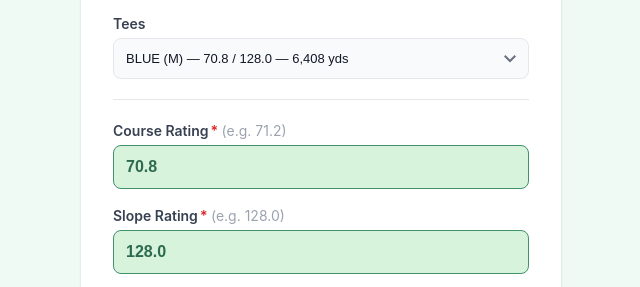
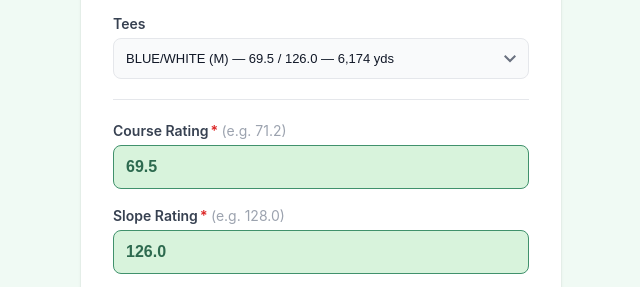
Before and after one commit to supernole1/esr-calculator, a website: page index.html in a window 1280 px wide. Shown: the part 487-774 px from the top of the page, 319-959 px from the left. Drawn offline with Linux system fonts and the light colour scheme.

Commit message:
Update Rocky Bayou course data

```diff
--- a/index.html
+++ b/index.html
@@ -875,14 +875,14 @@ select:focus-visible {
     "usga-14208": {
       "name": "Rocky Bayou Country Club",
       "location": "Niceville, FL",
-      "defaultTee": 2,
+      "defaultTee": 3,
       "tees": [
         {
           "name": "BLACK",
           "gender": "M",
           "par": 72,
-          "cr": 73,
-          "slope": 133,
+          "cr": 73.1,
+          "slope": 136,
           "yards": 6901
         },
         {
@@ -890,22 +890,22 @@ select:focus-visible {
           "gender": "M",
           "par": 72,
           "cr": 71.9,
-          "slope": 131,
-          "yards": 6700
+          "slope": 132,
+          "yards": 6668
         },
         {
           "name": "BLUE",
           "gender": "M",
           "par": 72,
-          "cr": 70.8,
-          "slope": 128,
+          "cr": 70.6,
+          "slope": 129,
           "yards": 6408
         },
         {
           "name": "BLUE/WHITE",
           "gender": "M",
           "par": 72,
-          "cr": 69.2,
+          "cr": 69.5,
           "slope": 126,
           "yards": 6174
         },
@@ -913,48 +913,48 @@ select:focus-visible {
           "name": "WHITE",
           "gender": "M",
           "par": 72,
-          "cr": 67.8,
-          "slope": 119,
+          "cr": 68.2,
+          "slope": 124,
           "yards": 5903
         },
         {
           "name": "WHITE/GOLD",
           "gender": "M",
           "par": 72,
-          "cr": 66.7,
-          "slope": 116,
-          "yards": 5673
+          "cr": 67.4,
+          "slope": 119,
+          "yards": 5718
         },
         {
           "name": "GOLD",
           "gender": "M",
           "par": 72,
-          "cr": 65.6,
+          "cr": 66.3,
           "slope": 114,
-          "yards": 5421
+          "yards": 5466
         },
         {
           "name": "GOLD/RED",
           "gender": "M",
           "par": 72,
-          "cr": 64.2,
-          "slope": 109,
+          "cr": 65,
+          "slope": 112,
           "yards": 5151
         },
         {
           "name": "RED",
           "gender": "M",
           "par": 72,
-          "cr": 63.6,
-          "slope": 100,
+          "cr": 63.7,
+          "slope": 111,
           "yards": 4933
         },
         {
           "name": "TEAL",
           "gender": "M",
           "par": 72,
-          "cr": 60.3,
-          "slope": 95,
+          "cr": 60.4,
+          "slope": 101,
           "yards": 4135
         },
         {
@@ -1042,6 +1042,7 @@ select:focus-visible {
       var saved = JSON.parse(raw);
       for (var key in saved) {
         if (!saved.hasOwnProperty(key)) continue;
+        if (BUILTIN_COURSES[key]) continue;
         fetchedCourses[key] = saved[key];
         // Add to dropdown
         var existing = courseSelect.querySelector('option[value="' + key + '"]');
```
Also changed, not shown: COURSE_UPDATES.md (+2 -0 lines), data/courses.json (+11 -11 lines).
